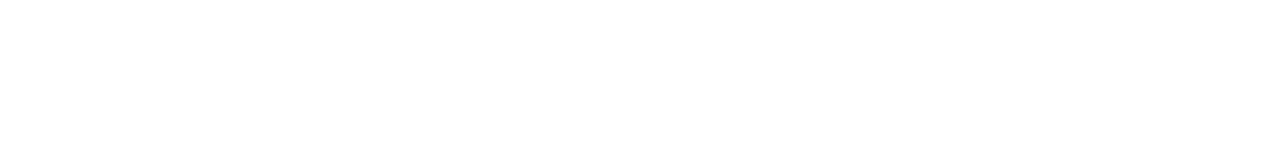
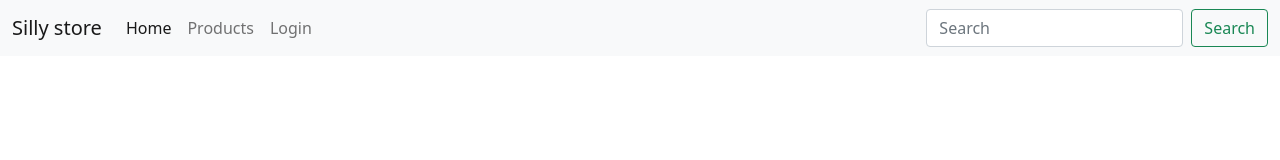
Before and after one commit to waseeld/silly-store, a plain HTML site: page login/index.html in a window 1280 px wide. Drawn offline with nearby package versions, Linux system fonts and the light colour scheme.

Commit message:
Complete Navbar

```diff
--- a/login/index.html
+++ b/login/index.html
@@ -8,6 +8,38 @@
     <link href="https://cdn.jsdelivr.net/npm/bootstrap@5.0.2/dist/css/bootstrap.min.css" rel="stylesheet" integrity="sha384-EVSTQN3/azprG1Anm3QDgpJLIm9Nao0Yz1ztcQTwFspd3yD65VohhpuuCOmLASjC" crossorigin="anonymous">
 </head>
 <body>
+    <header>
+        <nav class="navbar navbar-expand-lg navbar-light bg-light">
+            <div class="container-fluid">
+                <a class="navbar-brand" href="#">Silly store</a>
+                <button class="navbar-toggler" type="button" data-bs-toggle="collapse"
+                    data-bs-target="#navbarSupportedContent" aria-controls="navbarSupportedContent"
+                    aria-expanded="false" aria-label="Toggle navigation">
+                    <span class="navbar-toggler-icon"></span>
+                </button>
+                <div class="collapse navbar-collapse" id="navbarSupportedContent">
+                    <ul class="navbar-nav me-auto mb-2 mb-lg-0">
+                        <li class="nav-item">
+                            <a class="nav-link active" aria-current="page" href="../index.html">Home</a>
+                        </li>
+                        <li class="nav-item">
+                            <a class="nav-link" href="../products/">Products</a>
+                        </li>
+                        <li class="nav-item">
+                            <a class="nav-link" href="./">Login</a>
+                        </li>
+                    </ul>
+                    <form class="d-flex">
+                        <input class="form-control me-2" type="search" placeholder="Search" aria-label="Search">
+                        <button class="btn btn-outline-success" type="submit">Search</button>
+                    </form>
+                </div>
+            </div>
+        </nav>
+    </header>
 
+    <div class="container">
+
+    </div>
 </body>
 </html>
```
Also changed, not shown: index.html (+38 -1 lines), products/index.html (+32 -0 lines).
